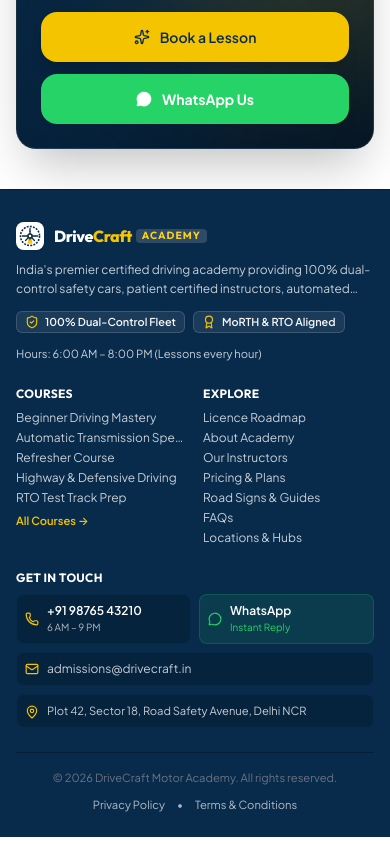
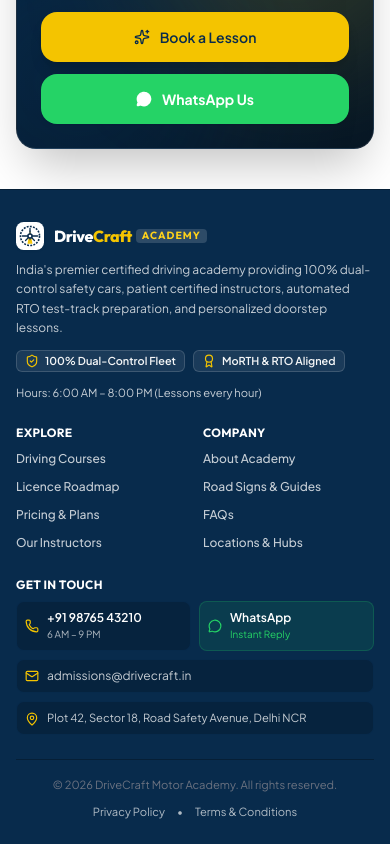
Before and after one commit to Ginuuuuu/Driving-School-Simple, a React (Vite) app: page / in a window 390 px wide. Shown: the part 3246-4090 px from the top of the page. Built offline with nearby package versions, Linux system fonts and the light colour scheme.

Commit message:
feat: implement responsive Footer component with brand, navigation, and contact sections

```diff
--- a/src/components/navigation/Footer.tsx
+++ b/src/components/navigation/Footer.tsx
@@ -19,7 +19,7 @@ export const Footer: React.FC = () => {
           {/* Column 1: Brand & Safety Bio */}
           <div className="lg:col-span-2 space-y-2.5 sm:space-y-4">
             <Logo variant="light" size="sm" showTagline />
-            <p className="text-xs sm:text-sm text-[#F5F6F7]/80 leading-relaxed max-w-sm line-clamp-2 sm:line-clamp-none">
+            <p className="text-xs sm:text-sm text-[#F5F6F7]/80 leading-relaxed max-w-sm">
               {siteConfig.shortDescription}
             </p>
 
@@ -40,8 +40,69 @@ export const Footer: React.FC = () => {
             </div>
           </div>
 
-          {/* Columns 2 & 3: Side-by-Side 2-Column Grid on Mobile */}
-          <div className="grid grid-cols-2 gap-4 lg:col-span-2 lg:grid-cols-2">
+          {/* Mobile Navigation (sm:hidden): Clean 2-column grid without nested course lists, optimized for mobile UX and touch targets */}
+          <div className="grid grid-cols-2 gap-4 sm:hidden">
+            {/* Column: Explore & Programs */}
+            <div className="space-y-2">
+              <h3 className="text-white font-display font-bold text-xs tracking-wide uppercase">
+                Explore
+              </h3>
+              <ul className="space-y-2 text-xs text-[#F5F6F7]/80">
+                <li>
+                  <Link to="/courses" className="hover:text-[#F4C400] transition-colors block py-0.5 font-medium">
+                    Driving Courses
+                  </Link>
+                </li>
+                <li>
+                  <Link to="/roadmap" className="hover:text-[#F4C400] transition-colors block py-0.5 font-medium">
+                    Licence Roadmap
+                  </Link>
+                </li>
+                <li>
+                  <Link to="/pricing" className="hover:text-[#F4C400] transition-colors block py-0.5 font-medium">
+                    Pricing & Plans
+                  </Link>
+                </li>
+                <li>
+                  <Link to="/instructors" className="hover:text-[#F4C400] transition-colors block py-0.5 font-medium">
+                    Our Instructors
+                  </Link>
+                </li>
+              </ul>
+            </div>
+
+            {/* Column: Company & Resources */}
+            <div className="space-y-2">
+              <h3 className="text-white font-display font-bold text-xs tracking-wide uppercase">
+                Company
+              </h3>
+              <ul className="space-y-2 text-xs text-[#F5F6F7]/80">
+                <li>
+                  <Link to="/about" className="hover:text-[#F4C400] transition-colors block py-0.5 font-medium">
+                    About Academy
+                  </Link>
+                </li>
+                <li>
+                  <Link to="/resources" className="hover:text-[#F4C400] transition-colors block py-0.5 font-medium">
+                    Road Signs & Guides
+                  </Link>
+                </li>
+                <li>
+                  <Link to="/faq" className="hover:text-[#F4C400] transition-colors block py-0.5 font-medium">
+                    FAQs
+                  </Link>
+                </li>
+                <li>
+                  <Link to="/contact" className="hover:text-[#F4C400] transition-colors block py-0.5 font-medium">
+                    Locations & Hubs
+                  </Link>
+                </li>
+              </ul>
+            </div>
+          </div>
+
+          {/* Desktop Navigation (hidden sm:grid lg:col-span-2 lg:grid-cols-2): Original multi-column courses and explore lists */}
+          <div className="hidden sm:grid sm:grid-cols-2 gap-4 lg:col-span-2 lg:grid-cols-2">
             {/* Column 2: Popular Courses */}
             <div className="space-y-2 sm:space-y-3">
               <h3 className="text-white font-display font-bold text-xs sm:text-base tracking-wide uppercase">
@@ -155,7 +216,7 @@ export const Footer: React.FC = () => {
 
               <div className="flex items-start gap-2 col-span-2 sm:col-span-1 p-2 sm:p-0 rounded-lg sm:rounded-none bg-[#061F36]/60 sm:bg-transparent border border-[#0A3660]/40 sm:border-none text-[0.7rem] sm:text-xs text-[#F5F6F7]/80 leading-snug">
                 <MapPin className="w-3.5 h-3.5 text-[#F4C400] shrink-0 mt-0.5" />
-                <span className="truncate sm:whitespace-normal">
+                <span className="sm:whitespace-normal">
                   {siteConfig.branches[0]?.address}, {siteConfig.branches[0]?.city}
                 </span>
               </div>
```
